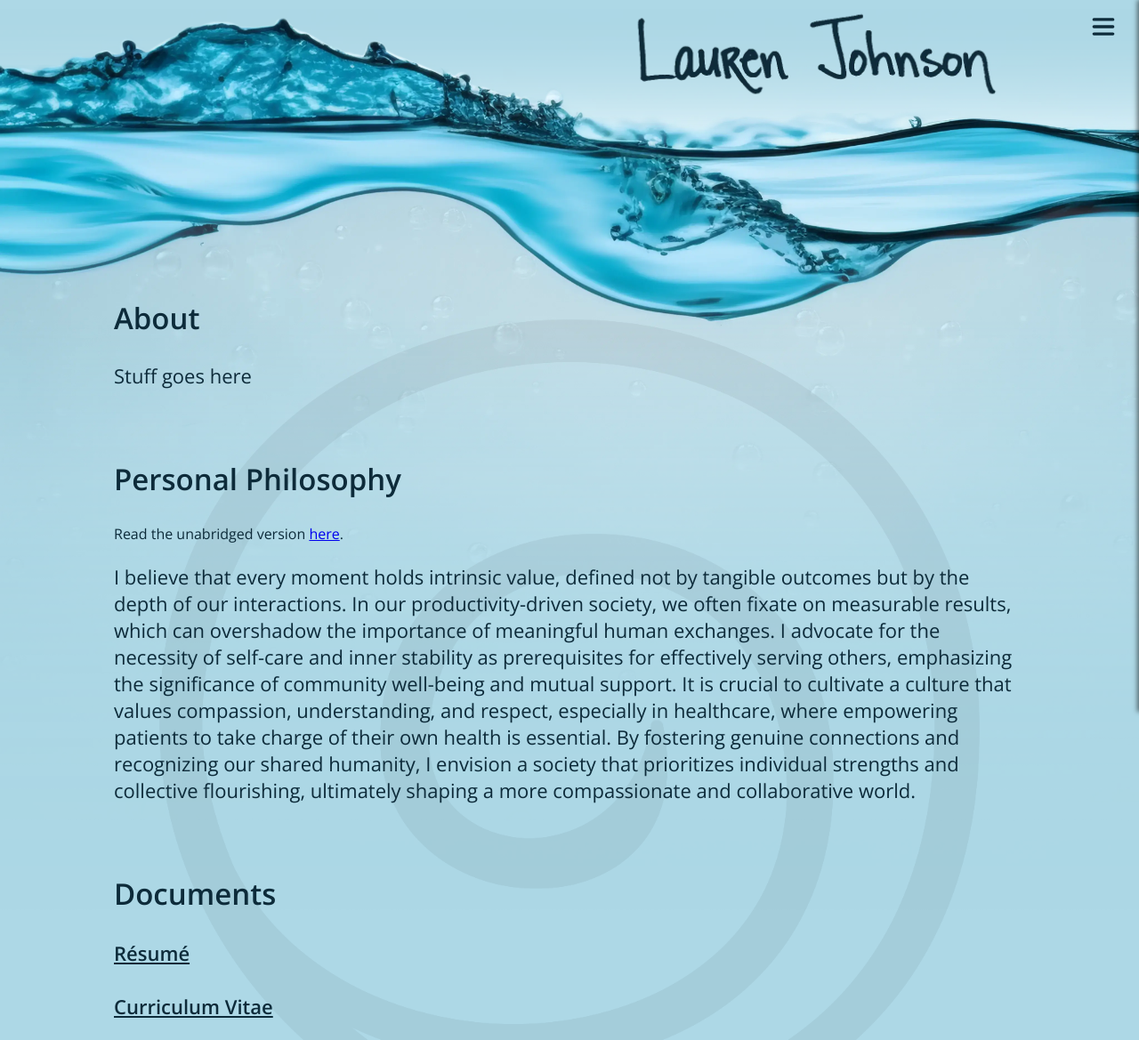
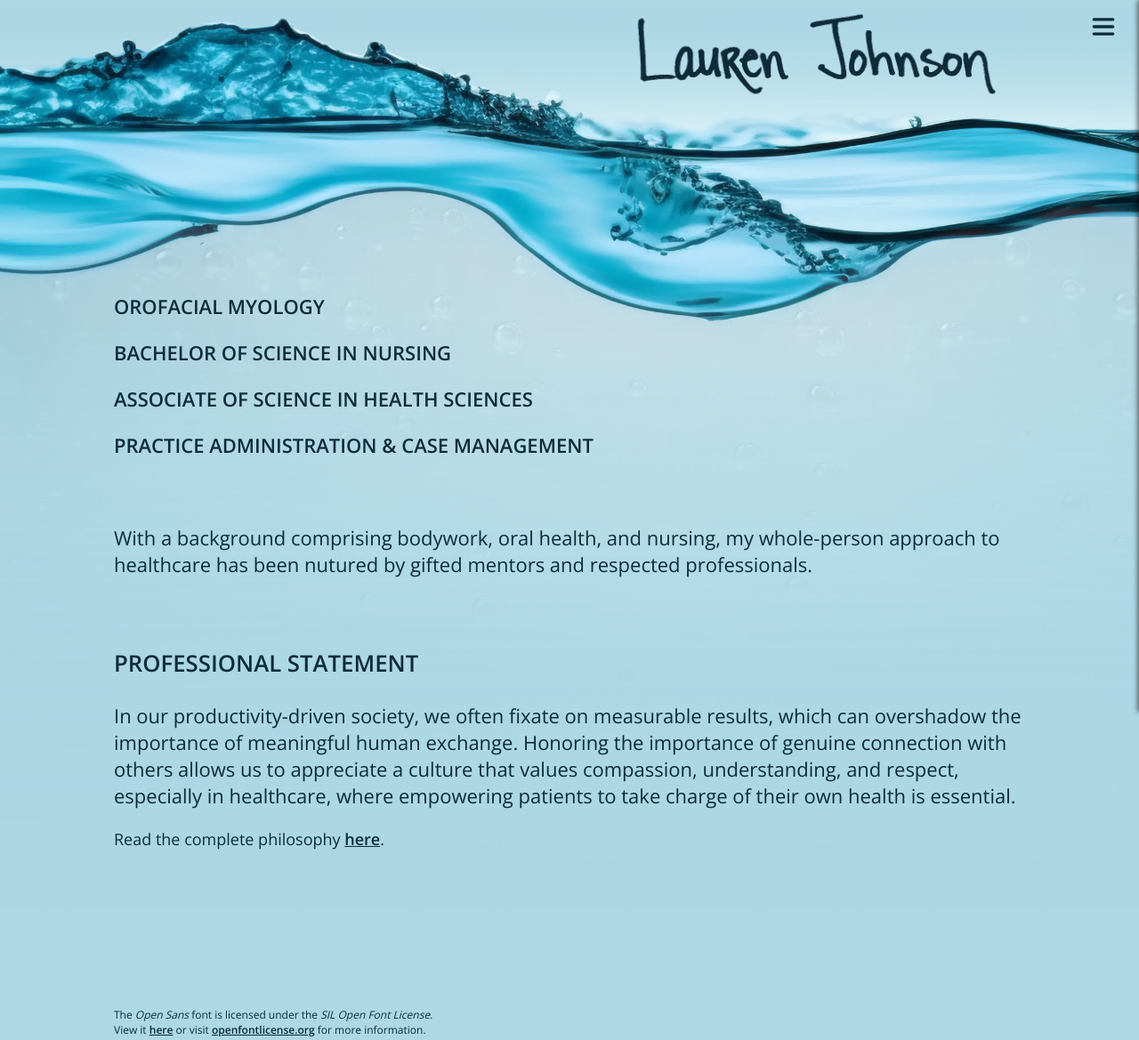
Before and after one commit to LJohnsonRN/ePortfolio, a plain HTML site: page index.html in a window 1280 px wide. Shown: the top 1169 px of the page at 89% size. Drawn offline with Linux system fonts and the light colour scheme.

Commit message:
Update home page content

```diff
--- a/index.html
+++ b/index.html
@@ -33,28 +33,29 @@
   <div class="top-pad"></div>
   <!-- content -->
   <div class="content">
-    <h2>About</h2>
-    <p>Stuff goes here</p>
+    <div style="font-weight: 600;">
+      <p>OROFACIAL MYOLOGY</p>
+      <p>BACHELOR OF SCIENCE IN NURSING</p>
+      <p>ASSOCIATE OF SCIENCE IN HEALTH SCIENCES</p>
+      <p>PRACTICE ADMINISTRATION & CASE MANAGEMENT</p>
+    </div>
     <br>
+    <p>With a background comprising bodywork, oral health, and nursing,
+    my whole-person approach to healthcare has been nutured by gifted mentors and respected professionals.</p>
     <!-- gratitude symbol -->
-    <img class="gratitude" src="media/gratitude.webp">
+    <!-- <img class="gratitude" src="media/gratitude.webp"> -->
   </div>
   <div class="content">
-    <h2>Personal Philosophy</h2>
-    <p style="font-size: 16px;">Read the unabridged version <a href="philosophy.html" class="link">here</a>.</p>
-    <p>I believe that every moment holds intrinsic value, defined not by tangible outcomes but by the depth of our interactions.
-    In our productivity-driven society, we often fixate on measurable results, which can overshadow the importance of meaningful human exchanges.
-    I advocate for the necessity of self-care and inner stability as prerequisites for effectively serving others,
-    emphasizing the significance of community well-being and mutual support.
-    It is crucial to cultivate a culture that values compassion, understanding, and respect, especially in healthcare,
-    where empowering patients to take charge of their own health is essential.
-    By fostering genuine connections and recognizing our shared humanity,
-    I envision a society that prioritizes individual strengths and collective flourishing,
-    ultimately shaping a more compassionate and collaborative world.</p>
     <br>
-    <h2>Documents</h2>
+    <h3>PROFESSIONAL STATEMENT</h3>
+    <p>In our productivity-driven society, we often fixate on measurable results,
+    which can overshadow the importance of meaningful human exchange.
+    Honoring the importance of genuine connection with others allows us to appreciate a culture that values compassion,
+    understanding, and respect, especially in healthcare, where empowering patients to take charge of their own health is essential.</p>
+    <p style="font-size: 18px;">Read the complete philosophy <a href="philosophy.html" class="link-small">here</a>.</p>
+    <!-- <h2>DOCUMENTS</h2>
     <h4><a href="media/LJohnson_Resume.pdf" class="link-big" target="_blank">Résumé</a></h4>
-    <h4><a href="media/LJohnson_CurriculumVitae.pdf" class="link-big" target="_blank">Curriculum Vitae</a></h4>
+    <h4><a href="media/LJohnson_CurriculumVitae.pdf" class="link-big" target="_blank">Curriculum Vitae</a></h4> -->
   </div>
   <div id="footer" class="footer"></div>
 </body>
```
